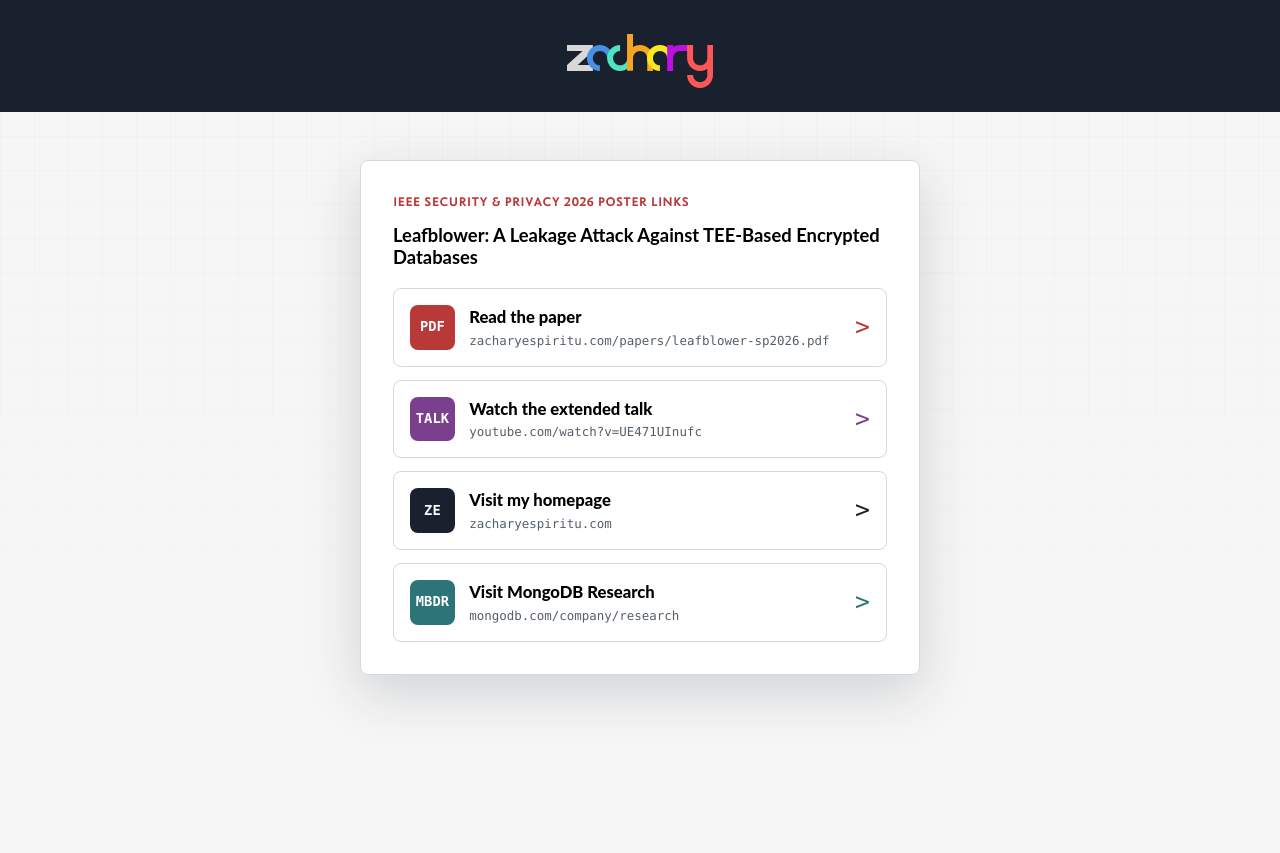
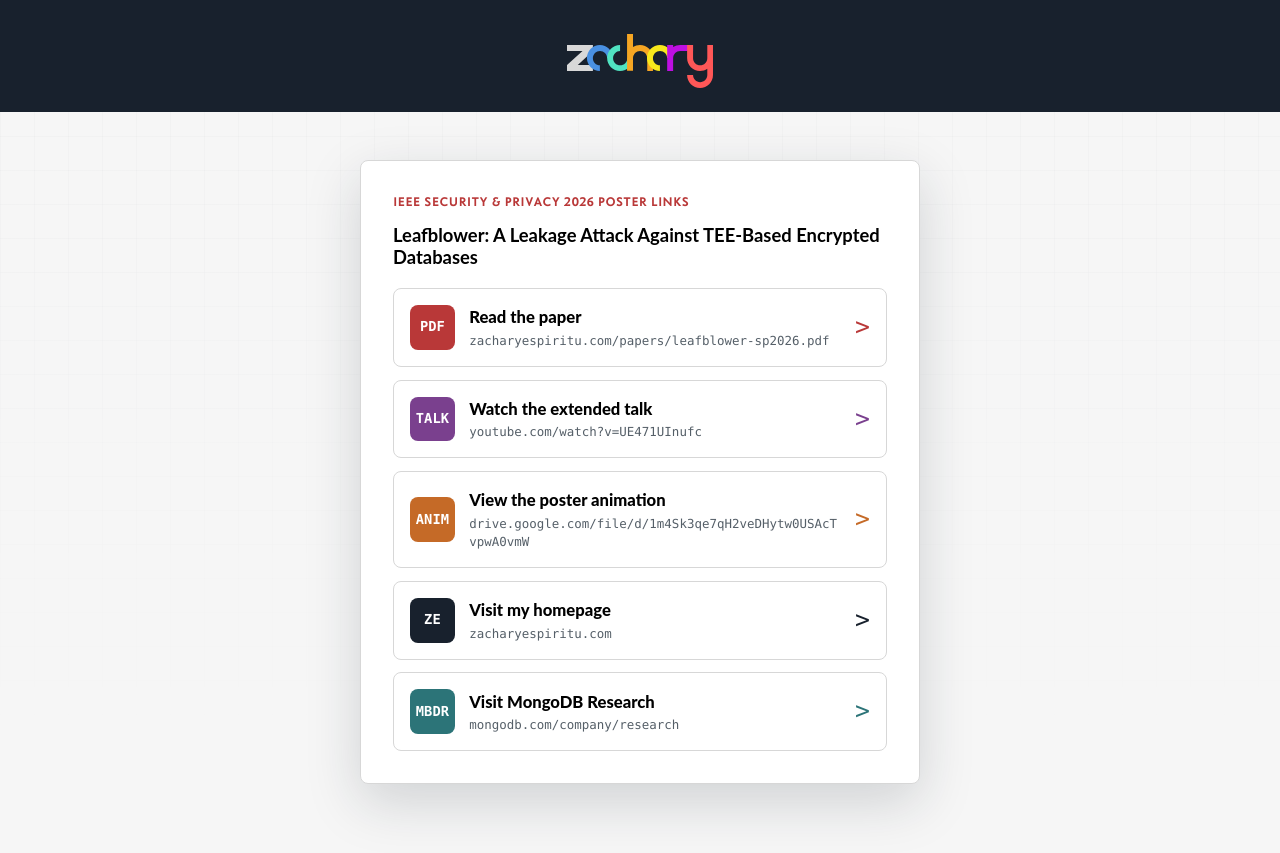
Before and after one commit to ZacharyEspiritu/zacharyespiritu.github.io, a Jekyll site: the page leafblower-sp2026.html, which Jekyll copies as it is, in a window 1280 px wide. Shown: the top 853 px of the page. Built offline with Jekyll 4.4.1, drawn with Linux system fonts in a browser that asks for light colours; some web fonts are replaced.

Commit message:
Update news

```diff
--- a/_data/news.yml
+++ b/_data/news.yml
@@ -1,8 +1,8 @@
 - date: May 2026
   text: >
-      I'll be presenting ["Leafblower"](https://www.computer.org/csdl/proceedings-article/sp/2026/606500a129/2bojvbCyc6I)
+      I presented at ["Leafblower"](https://www.computer.org/csdl/proceedings-article/sp/2026/606500a129/2bojvbCyc6I)
       at [IEEE Security & Privacy 2026](https://sp2026.ieee-security.org/)
-      in San Francisco, CA. Come say hi!
+      in San Francisco, CA!
 
 - date: May 2026
   text: >
--- a/leafblower-sp2026.html
+++ b/leafblower-sp2026.html
@@ -10,7 +10,7 @@
   <meta property="og:title" content="Leafblower at IEEE S&amp;P 2026">
   <meta
     property="og:description"
-    content="Paper, extended talk, homepage, and MongoDB Research links for Zachary Espiritu's IEEE Security &amp; Privacy 2026 poster.">
+    content="Paper, extended talk, poster animation, homepage, and MongoDB Research links for Zachary Espiritu's IEEE Security &amp; Privacy 2026 poster.">
   <meta property="og:type" content="website">
   <meta property="og:url" content="https://zacharyespiritu.com/leafblower-sp2026.html">
   <link rel="icon" type="image/png" sizes="32x32" href="/images/icon/icon.ico/favicon-32x32.png">
@@ -28,6 +28,7 @@
       --red: #b93838;
       --aqua: #4bbbc1;
       --aqua-dark: #2c7478;
+      --orange: #c56a27;
       --purple: #7a408e;
       --shadow: 0 18px 54px rgba(24, 33, 45, 0.17);
       --mono: "SF Mono", "Lucida Console", "Monaco", monospace;
@@ -170,6 +171,10 @@
       color: var(--purple);
     }
 
+    .link.animation {
+      color: var(--orange);
+    }
+
     .link.research {
       color: var(--aqua-dark);
     }
@@ -196,6 +201,10 @@
 
     .talk .icon {
       background: var(--purple);
+    }
+
+    .animation .icon {
+      background: var(--orange);
     }
 
     .research .icon {
@@ -293,6 +302,15 @@
           <span class="arrow" aria-hidden="true">&gt;</span>
         </a>
 
+        <a class="link animation" href="https://drive.google.com/file/d/1m4Sk3qe7qH2veDHytw0USAcTvpwA0vmW/view?usp=sharing">
+          <span class="icon" aria-hidden="true">ANIM</span>
+          <span>
+            <span class="label">View the poster animation</span>
+            <span class="url">drive.google.com/file/d/1m4Sk3qe7qH2veDHytw0USAcTvpwA0vmW</span>
+          </span>
+          <span class="arrow" aria-hidden="true">&gt;</span>
+        </a>
+
         <a class="link home" href="https://zacharyespiritu.com">
           <span class="icon" aria-hidden="true">ZE</span>
           <span>
```
